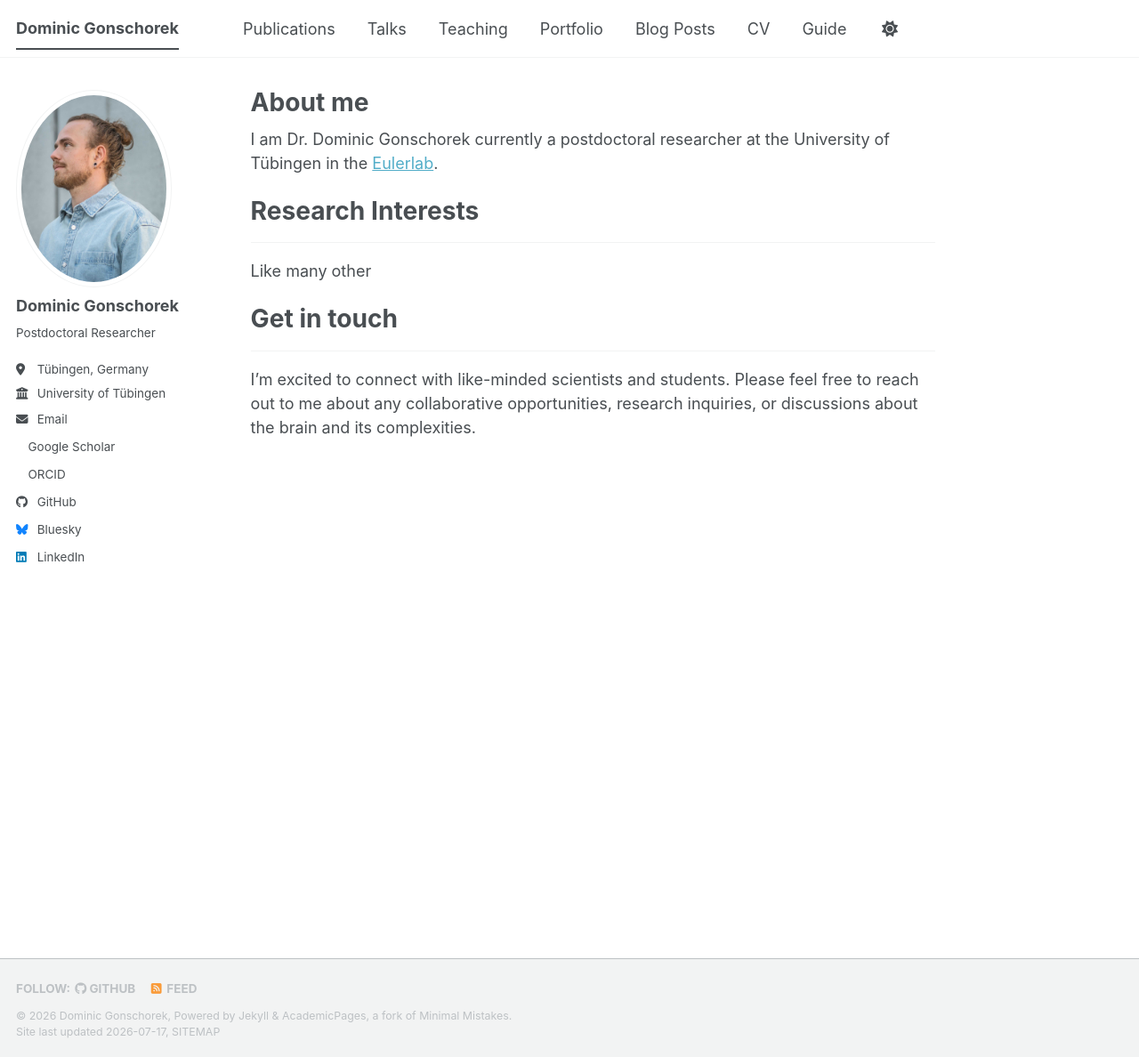
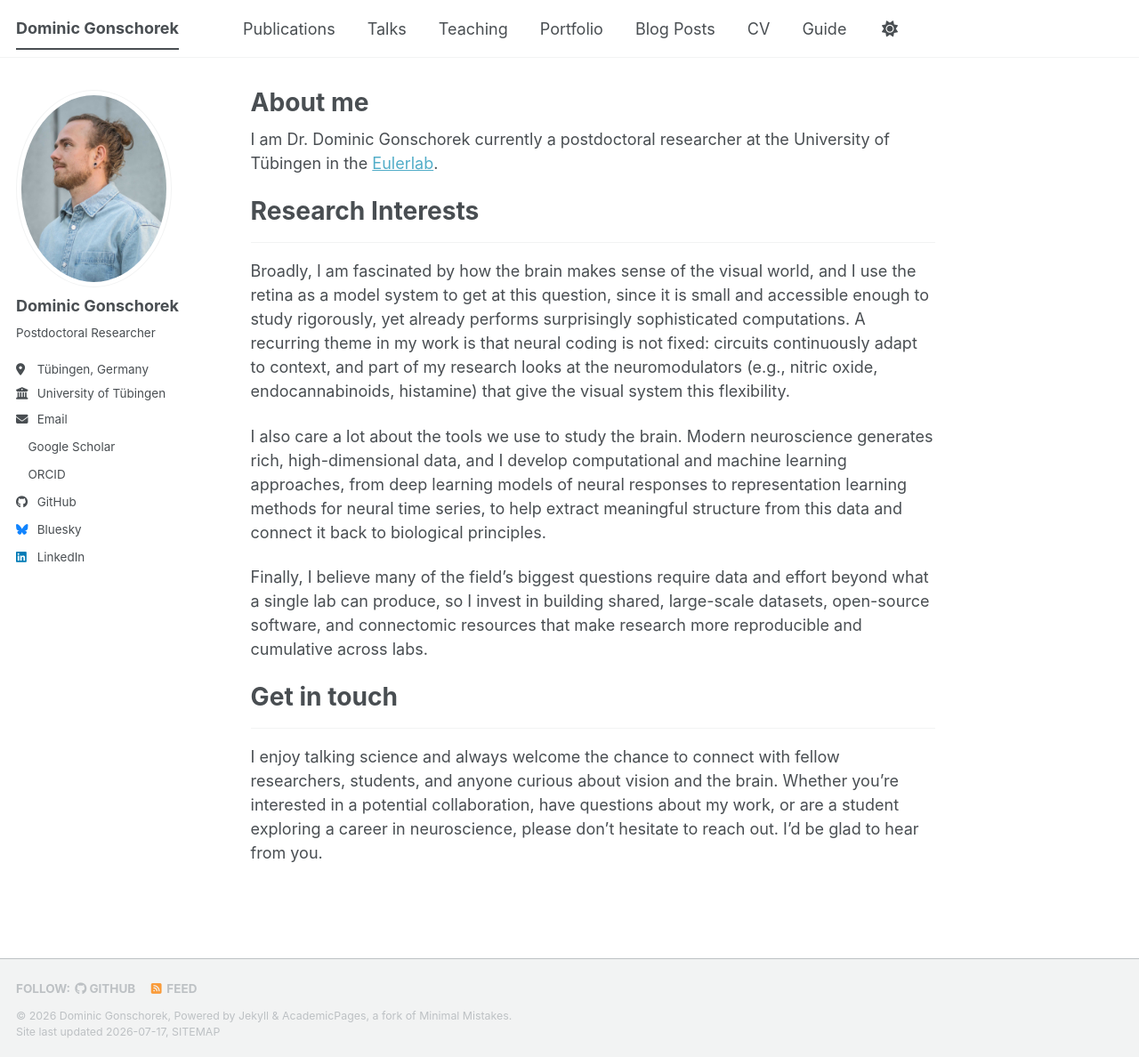
Before and after one commit to dgonschorek/dgonschorek.github.io, a Jekyll site: the page built from _pages/about.md, in a window 1280 px wide and 1188 px high. Shown: the whole window at 89% size. Built offline with Jekyll 4.4.1, drawn with Linux system fonts in a browser that asks for light colours; a style sheet for code colours, icons or effects is not loaded.

Commit message:
update about_me

```diff
--- a/_pages/about.md
+++ b/_pages/about.md
@@ -11,10 +11,13 @@ I am Dr. Dominic Gonschorek currently a postdoctoral researcher at the Universit
 Research Interests
 ========
 ---
-Like many other
+Broadly, I am fascinated by how the brain makes sense of the visual world, and I use the retina as a model system to get at this question, since it is small and accessible enough to study rigorously, yet already performs surprisingly sophisticated computations. A recurring theme in my work is that neural coding is not fixed: circuits continuously adapt to context, and part of my research looks at the neuromodulators (e.g., nitric oxide, endocannabinoids, histamine) that give the visual system this flexibility.
 
+I also care a lot about the tools we use to study the brain. Modern neuroscience generates rich, high-dimensional data, and I develop computational and machine learning approaches, from deep learning models of neural responses to representation learning methods for neural time series, to help extract meaningful structure from this data and connect it back to biological principles.
+
+Finally, I believe many of the field's biggest questions require data and effort beyond what a single lab can produce, so I invest in building shared, large-scale datasets, open-source software, and connectomic resources that make research more reproducible and cumulative across labs.
 
 Get in touch
 ========
 -----
-I’m excited to connect with like-minded scientists and students. Please feel free to reach out to me about any collaborative opportunities, research inquiries, or discussions about the brain and its complexities.
+I enjoy talking science and always welcome the chance to connect with fellow researchers, students, and anyone curious about vision and the brain. Whether you're interested in a potential collaboration, have questions about my work, or are a student exploring a career in neuroscience, please don't hesitate to reach out. I'd be glad to hear from you.
```
